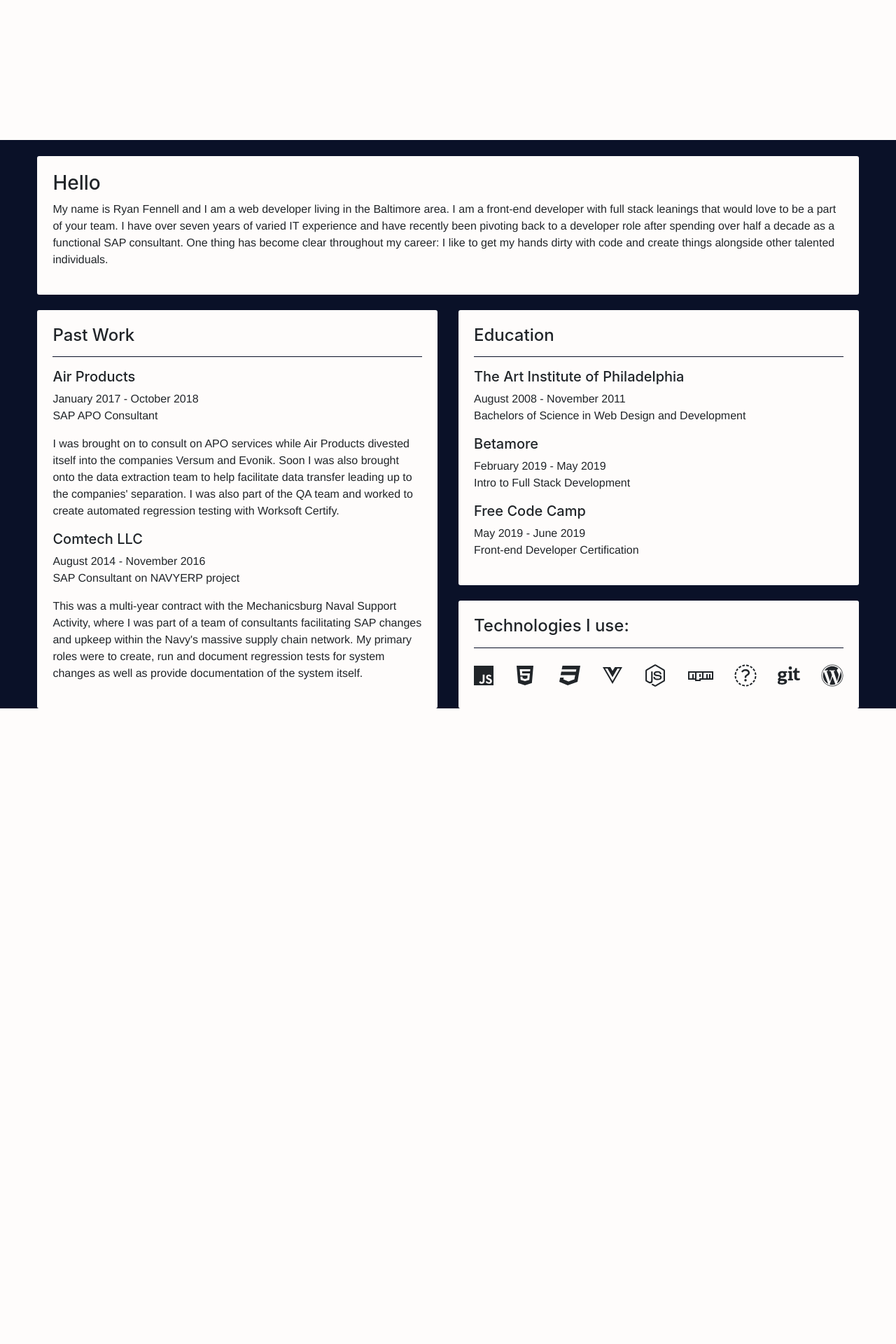
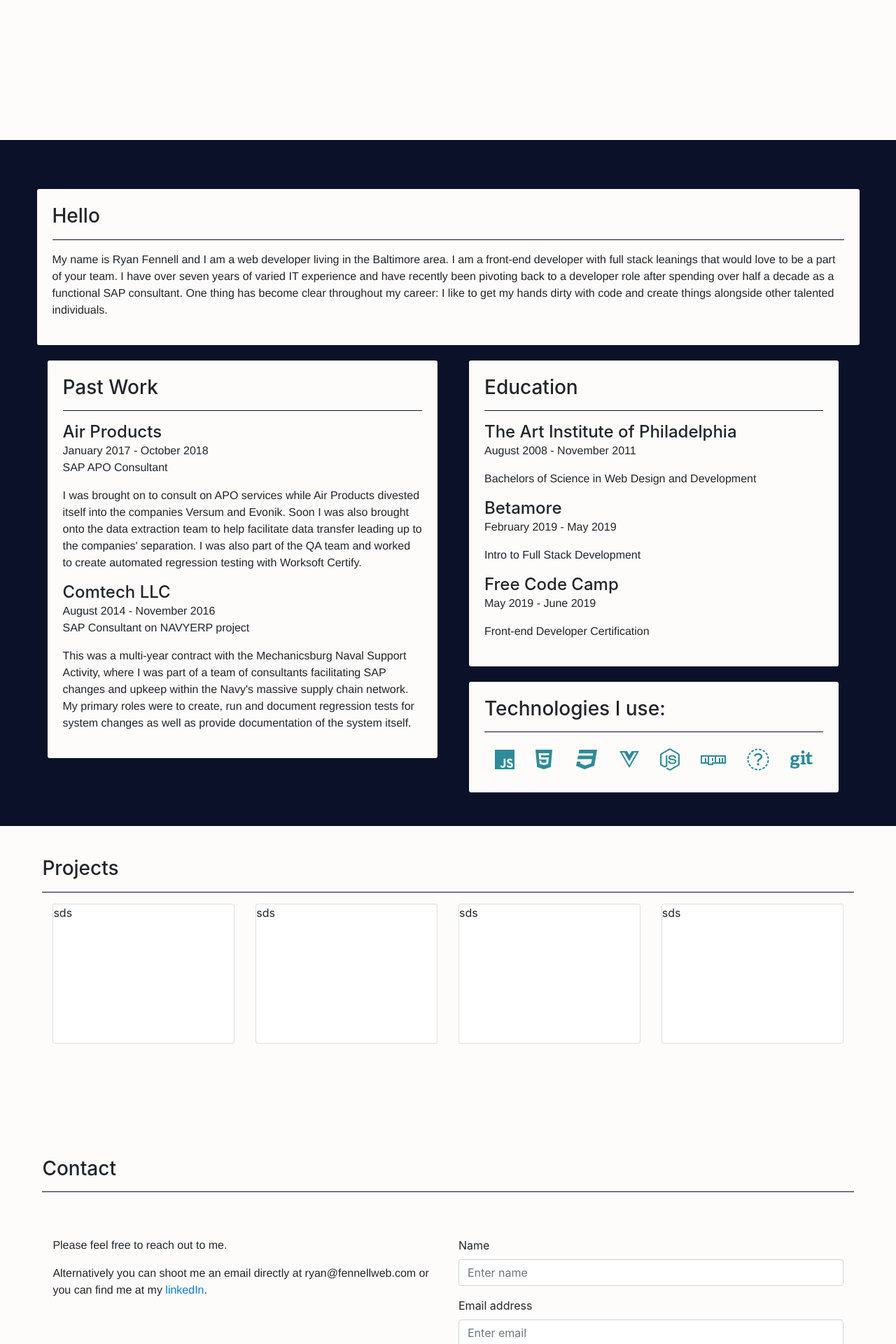
Before and after one commit to MrFennell/portfolio, a PHP site: page / in a window 1280 px wide. Shown: the part 600-2520 px from the top of the page at 70% size. Before the commit the page ends 1612 px from the top, so only its background shows below. Run offline with PHP 8.4, Linux system fonts and the light colour scheme; some libraries are stand-ins or nearby versions.

Commit message:
Style changes, projects and email submit

```diff
--- a/public/index.html
+++ b/public/index.html
@@ -11,24 +11,20 @@
 
   </head>
   <body>
-    <div class="container-fluid">
       <header>
           <nav class="navbar navbar-expand-lg navbar-light">
-            <!-- <div class="container"> -->
             <button class="navbar-toggler ml-auto" type="button" data-toggle="collapse" data-target="#navbarSupportedContent" aria-controls="navbarSupportedContent" aria-expanded="false" aria-label="Toggle navigation">
                 <span class="navbar-toggler-icon"></span>
             </button>
             <div class="collapse navbar-collapse" id="navbarSupportedContent">
               <ul class="navbar-nav ml-auto">
                 <li class="nav-item text-center"><a class="nav-link" href="#about">About</a></li>
-                    <li class="nav-item text-center"><a class="nav-link" href="#">Experience</a></li>
                 <li class="nav-item text-center"><a class="nav-link" href="#">Projects</a></li>
                 <li class="nav-item text-center"><a class="nav-link" href="#">Contact</a></li>
                 <li class="nav-item text-center"><a class="nav-link" href="#">Resume</a></li>
                 <li class="nav-item text-center"><a class="nav-link" href="#">Github</a></li>
               </ul>
             </div>
-            <!-- </div> -->
           </nav>
          <div id="wrapper">
             <div id="wrapper-inner">
@@ -37,31 +33,33 @@
                   <span class="letters">Ryan Fennell</span>
               </span>
               </h1>
-              <h2 id="subtitle" class="ml13">Web Developer</h2></div>
+              <h2 id="subtitle" class="ml13">Web Developer</h2>
+            </div>
         </div>
       </header>
-      <main>
-      <div class="container-fluid">
+      <main class="container-fluid">
         <section id="about" class="row">
-            <div class="col-12">
-              <div class="about__section">
+            <div class="col">
+              <section id="hello" class="row">
+                  <!-- <div class="col-12"> -->
+                    <div class="hello__section">
                       <h3>Hello</h3>
                       <p> My name is Ryan Fennell and I am a web developer living in the Baltimore area.
                         I am a front-end developer with full stack leanings that would love to be a part of your team. I have over seven years of varied IT experience and have recently been pivoting back to a developer role
                           after spending over half a decade as a functional SAP consultant. One thing has become clear throughout my career: I like to get my hands dirty with code and create things
                           alongside other talented individuals.
                         </p>
-              </div>
+                    <!-- </div> -->
                 </div>
               </section>
               <section id="experience" class="row justify-content-between">
-          <div class="col-md">
+                <div class="col-md-6">
                     <div class="experience__section">
-                  <h4>Past Work</h4>
-                  <div class="experience__section__section">
+                        <h3>Past Work</h3>
+                        <div class="experience__section__content">
                           <div class="past-work-section__header">
-                      <h5 class="experience__section__section__header__title">Air Products</h5>
-                      <p class="experience__section__section__header__dates">January 2017 - October 2018</p>
+                            <h4 class="experience__section__content__header__title">Air Products</h4>
+                            <p class="experience__section__content__header__dates">January 2017 - October 2018</p>
                             <p class="past-work-title">SAP APO Consultant</p>
                           </div>
                           <div class="past-work-section__description">
@@ -72,10 +70,10 @@
                             </p>
                           </div>
                         </div>
-                  <div class="experience__section__section">
-                    <div class="experience__section__section__header">
-                      <h5 class="experience__section__section__header__title">Comtech LLC</h5>
-                      <p class="experience__section__section__header__dates">August 2014 - November 2016</p>
+                        <div class="experience__section__content">
+                          <div class="experience__section__content__header">
+                            <h4 class="experience__section__content__header__title">Comtech LLC</h4>
+                            <p class="experience__section__content__header__dates">August 2014 - November 2016</p>
                             <p class="past-work-title">SAP Consultant on NAVYERP project</p>
                           </div>
                           <div class="past-work-section__description">
@@ -88,25 +86,25 @@
                       </div>
                   </div>
               </div>
-        <div class="col-md">
+              <div class="col-md-6">
                   <div class="row">
                     <div class="col-sm">
                         <div class="experience__section">
-                      <h4>Education</h4>
+                            <h3>Education</h3>
                               <div class="experience__section__section__header">
-                          <h5 class="experience__section__section__header__title">The Art Institute of Philadelphia</h5>
+                                <h4 class="experience__section__section__header__title">The Art Institute of Philadelphia</h4>
                                 <p class="experience__section__section__header__dates">August 2008 - November 2011</p>
                                 <p>Bachelors of Science in Web Design and Development</p>
                               </div>
 
                               <div class="experience__section__section__header">
-                            <h5 class="experience__section__section__header__title">Betamore</h5>
+                                  <h4 class="experience__section__section__header__title">Betamore</h4>
                                   <p class="experience__section__section__header__dates">February 2019 - May 2019</p>
                                   <p>Intro to Full Stack Development</p>
                               </div>
 
                               <div class="experience__section__section__header">
-                            <h5 class="experience__section__section__header__title">Free Code Camp</h5>
+                                  <h4 class="experience__section__section__header__title">Free Code Camp</h4>
                                   <p class="experience__section__section__header__dates">May 2019 - June 2019</p>
                                   <p>Front-end Developer Certification</p>
                               </div>
@@ -117,7 +115,7 @@
                       <div class="col-sm">
                           <div class="container-fluid">
                               <div class="experience__section" id="technology__section">
-                            <h4>Technologies I use:</h4>
+                                  <h3>Technologies I use:</h3>
                                   <div class="row">
                                     <div class="col">
                                         <span class="icon" alt="javascript"><i class="fab fa-js"></i></span>
@@ -143,9 +141,9 @@
                                     <div class="col">
                                         <span class="icon" alt="git"><i class="fab fa-git"></i></span>
                                     </div>
-                              <div class="col">
+                                    <!-- <div class="col">
                                         <span class="icon" alt="Wordpress"><i class="fab fa-wordpress"></i></span>
-                              </div>
+                                    </div> -->
                                 </div>
                             </div>
                           </div>
@@ -153,17 +151,82 @@
                     </div>
                   </div>
               </section>
+            </div>
+          </section>
+          <section id="projects" class="row">
+              <div id="projects__content" class="container-fluid">
+                  <h3>Projects</h3>
+                  <div class="container-fluid" id="project__thumbnails">
+                      <div class="row">
+                        <div class="col-lg-3 col-sm-12">
+                            <div class="card">
+                                sds
+                            </div>
 
                         </div>
-      </main>
+                        <div class="col-lg-3 col-sm-12">
+                            <div class="card">
+                                sds
+                            </div>
+
+                        </div>
+                        <div class="col-lg-3 col-sm-12">
+                            <div class="card">
+                                sds
+                            </div>
+
+                        </div>
+                        <div class="col-lg-3 col-sm-12">
+                            <div class="card">
+                                sds
+                            </div>
+
+                        </div>
+
+                      </div>
+
                   </div>
               </div>
+          </section>
+          <section id="contact" class="row">
+                  <div id="contact__content" class="container-fluid">
+                      <h3>Contact</h3>
+                      <div id="contact" class="row">
+                        <div class="col-md-6">
+                          <p>Please feel free to reach out to me.</p>
+                          <p>Alternatively you can shoot me an email directly at ryan@fennellweb.com or you can find me at my <a href="https://www.linkedin.com/in/ryan-fennell-78704243/" >linkedIn</a>.</p>
+                        </div>
+                        <div class="col-md-6">
+                        <form method="POST" name="emailForm" action="email.php">
+                              <div class="form-group">
+                                <label for="exampleInputEmail1">Name</label>
+                                <input type="text" class="form-control" id="exampleInputEmail1" name="name" placeholder="Enter name">
+                              </div>
+                              <div class="form-group">
+                                <label for="exampleInputEmail1">Email address</label>
+                                <input type="email" name="email" class="form-control" id="exampleInputEmail1" aria-describedby="emailHelp" placeholder="Enter email">
+                              </div>
+                              <div class="form-group">
+                                  <label for="exampleInputEmail1">Message</label>
+                                  <textarea type="email" class="form-control" name="message" rows=3 placeholder="Compose your email here."></textarea>
+                              </div>
+                              <input type="submit" class="btn btn-primary" value="Submit">
+                              <input type="reset" class="btn btn-secondary" value="Reset">
+                            </form>
+                        </div>
+                      </div>
+                  </div>
+          </section>
+      </main>
+
     <script src="https://cdnjs.cloudflare.com/ajax/libs/animejs/2.0.2/anime.min.js"></script>
     <script src="https://code.jquery.com/jquery-3.4.1.min.js" integrity="sha256-CSXorXvZcTkaix6Yvo6HppcZGetbYMGWSFlBw8HfCJo=" crossorigin="anonymous"></script>
     <script src="scripts/jquery.waypoints.js"></script>
+    <script src="scripts/animation.js"></script>
+
     <script src="scripts/fontawesome/all.js"></script>
     <!-- <script src="https://cdnjs.cloudflare.com/ajax/libs/popper.js/1.14.7/umd/popper.min.js" integrity="sha384-UO2eT0CpHqdSJQ6hJty5KVphtPhzWj9WO1clHTMGa3JDZwrnQq4sF86dIHNDz0W1" crossorigin="anonymous"></script> -->
     <script src="https://stackpath.bootstrapcdn.com/bootstrap/4.3.1/js/bootstrap.min.js" integrity="sha384-JjSmVgyd0p3pXB1rRibZUAYoIIy6OrQ6VrjIEaFf/nJGzIxFDsf4x0xIM+B07jRM" crossorigin="anonymous"></script>
-    <script src="scripts/animation.js"></script>
+
   </body>
 </html>
--- a/public/scripts/animation.js
+++ b/public/scripts/animation.js
@@ -1,7 +1,17 @@
 $(document).ready(function(){
-    $("#subtitle").hide().fadeIn(2000, function(){
 
-    });
+      $('#subtitle').css({'opacity':0}).animate({
+          'opacity':1
+        },{
+            duration: 1200
+        });
+
+    //turn h1 to opaque before running animation
+    $('h1').css({'opacity':0}).animate({
+            'opacity':1
+          },{
+              duration: 1
+          });
 
     $('.h1Anime .letters').each(function(){
       $(this).html($(this).text().replace(/([^\x00-\x80]|\w)/g, "<span class='letter'>$&</span>"));
@@ -12,6 +22,7 @@ $(document).ready(function(){
           targets: '.h1Anime .letter',
           translateY: ["1.5em", 0],
           translateZ: 0,
+
           duration: 750,
           delay: function(el, i) {
             return 50 * i;
--- a/public/styles/main.css
+++ b/public/styles/main.css
@@ -1,23 +1,67 @@
 html {
   scroll-behavior: smooth;
+}
+
+body {
+  background-color: #FEFCFB;
 }
 
 .container-fluid {
   padding: 0px;
 }
 
+.row {
+  margin: 0;
+}
+
 h1, h2, p {
   font-family: "Arimo", sans-serif;
 }
 
+h2 {
+  color: #2C8C99;
+}
+
+.btn-primary {
+  background-color: #2C8C99;
+  border-color: #2C8C99;
+}
+
+.btn-primary:hover {
+  background-color: #034078;
+  border-color: #034078;
+}
+
 h1 {
+  display: inline-block;
+  margin: 0;
+  white-space: nowrap;
+  color: #0A1128;
   font-size: 10vw;
+  opacity: 0;
+}
+
+h2 {
+  text-align: right;
+  margin-top: -6vw;
+  margin-right: 10px;
+  color: #0A1128;
+  font-size: 2vw;
+}
+
+#subtitle {
+  opacity: 0;
+}
+
+h3 {
+  border-bottom: 1px solid #0A1128;
+  padding-bottom: 1rem;
+  margin-bottom: 1rem;
 }
 
 h4 {
-  border-bottom: 1px solid #0A1128;
-  padding-bottom: 1rem;
-  margin-bottom: 1rem;
+  margin: 0;
+  padding: 0;
 }
 
 header {
@@ -30,19 +74,6 @@ header #wrapper {
 }
 header #wrapper #wrapper-inner {
   display: inline-block;
-}
-header #wrapper #wrapper-inner h1 {
-  display: inline-block;
-  margin: 0;
-  white-space: nowrap;
-  color: #0A1128;
-}
-header #wrapper #wrapper-inner h2 {
-  text-align: right;
-  margin-top: -6vw;
-  margin-right: 10px;
-  color: #0A1128;
-  font-size: 2vw;
 }
 
 .navbar {
@@ -72,38 +103,60 @@ header #wrapper #wrapper-inner h2 {
   line-height: 1em;
 }
 
-main {
+#about {
   background-color: #0A1128;
-  padding-top: 1px;
+  padding: 3rem 0 3rem 0;
 }
-
-#about {
+#about #hello {
   margin: 22px 3% 0 3%;
 }
-#about .about__section {
-  padding: 22px;
+#about #hello .hello__section {
+  padding: 22px 22px 22px 22px;
   border-radius: 3px;
   background-color: #FEFCFB;
 }
-
-#experience {
+#about #experience {
   margin: 22px 3% 0 3%;
 }
-#experience .experience__section {
+#about #experience .experience__section {
   border-radius: 3px;
-  padding: 22px;
+  padding: 22px 22px 22px 22px;
   background-color: #FEFCFB;
 }
-#experience .experience__section .experience__section__section__header__dates {
+#about #experience .experience__section .experience__section__content__header__dates {
   margin-bottom: 0;
 }
-
-#technology__section {
+#about #technology__section {
   margin-top: 22px;
 }
 
 .icon {
   font-size: 2rem;
+  color: #2C8C99;
+}
+
+#projects {
+  padding: 0 0 3rem 0;
+}
+#projects #projects__content {
+  border-radius: 3px;
+  margin: 22px 3% 0 3%;
+  padding: 22px 22px 22px 22px;
+  background-color: #FEFCFB;
+}
+#projects #projects__content .card {
+  height: 200px;
+}
+
+#contact {
+  background-color: #FEFCFB;
+  padding: 3rem 0 3rem 0;
+}
+#contact #contact__content {
+  border-radius: 3px;
+  margin: 22px 3% 0 3%;
+  padding: 22px 22px 22px 22px;
+  background-color: #FEFCFB;
 }
 
 /*# sourceMappingURL=main.css.map */
```
Also changed, not shown: public/email.php (added, +13 -0 lines), public/styles/input.scss (+89 -28 lines), package-lock.json, 1 other file. Lines whose indentation alone changed are shown as unchanged.
